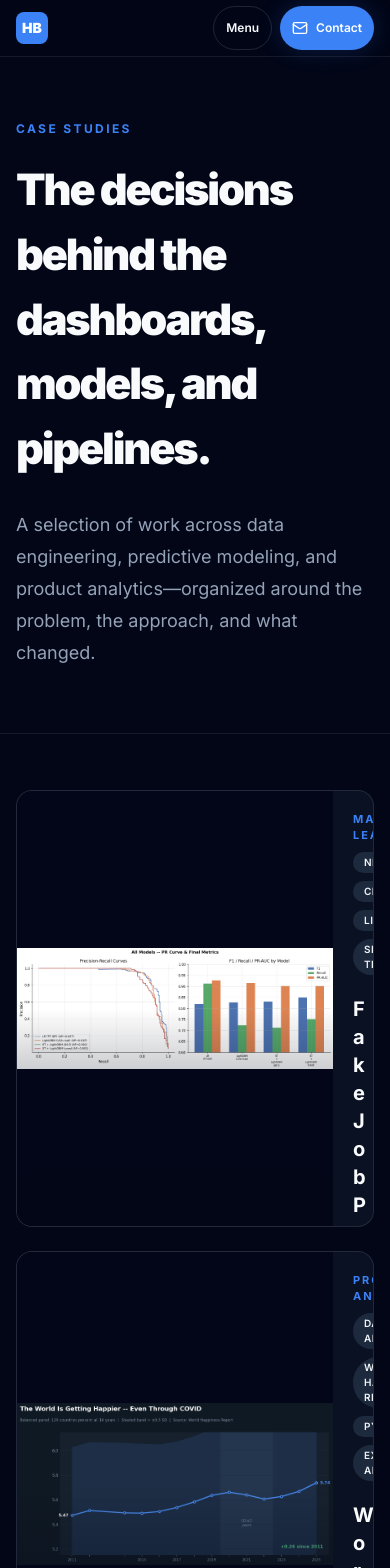
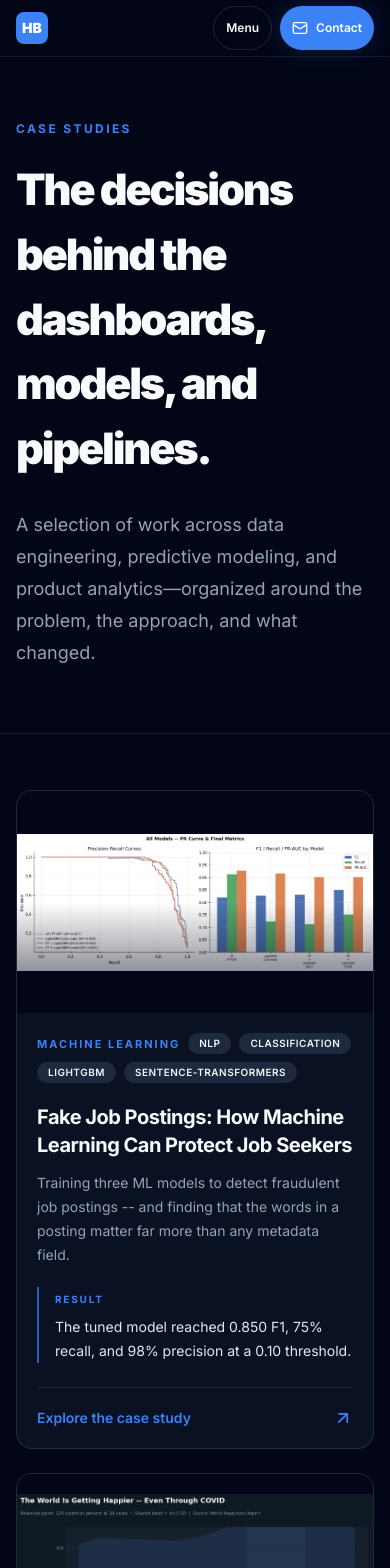
Before and after one commit to hadibudhy/hadibudhy.github.io, a Next.js app: page /projects in a window 390 px wide. Shown: the top 1568 px of the page. Built offline with nearby package versions, Linux system fonts and the light colour scheme.

Commit message:
fix: stack featured cards on narrow screens

```diff
--- a/src/components/ui/ProjectCard.tsx
+++ b/src/components/ui/ProjectCard.tsx
@@ -13,9 +13,9 @@ interface ProjectCardProps {
 export function ProjectCard({ slug, meta, featured = false }: ProjectCardProps) {
   return (
     <Link href={`/projects/${slug}`} className={`group block h-full min-w-0 ${featured ? "lg:col-span-2" : ""}`}>
-      <article className={`relative flex h-full min-w-0 overflow-hidden rounded-2xl border border-white/[0.1] bg-card/70 transition-all duration-300 hover:-translate-y-1 hover:border-primary/50 hover:bg-card hover:shadow-[0_18px_60px_rgba(2,6,23,0.45)] ${featured ? "lg:grid lg:grid-cols-[1.1fr_0.9fr]" : "flex-col"}`}>
+      <article className={`relative flex h-full min-w-0 flex-col overflow-hidden rounded-2xl border border-white/[0.1] bg-card/70 transition-all duration-300 hover:-translate-y-1 hover:border-primary/50 hover:bg-card hover:shadow-[0_18px_60px_rgba(2,6,23,0.45)] ${featured ? "lg:grid lg:grid-cols-[1.1fr_0.9fr]" : ""}`}>
         {meta.teaser && (
-          <div className={`relative overflow-hidden bg-slate-950 ${featured ? "aspect-[16/10] lg:aspect-auto lg:min-h-full" : "aspect-[16/9]"}`}>
+          <div className={`relative w-full overflow-hidden bg-slate-950 ${featured ? "aspect-[16/10] lg:aspect-auto lg:min-h-full" : "aspect-[16/9]"}`}>
             <Image
               src={meta.teaser}
               alt=""
@@ -27,7 +27,7 @@ export function ProjectCard({ slug, meta, featured = false }: ProjectCardProps)
             <div className="absolute inset-0 bg-gradient-to-t from-slate-950/70 via-transparent to-transparent" />
           </div>
         )}
-        <div className="flex min-w-0 flex-1 flex-col justify-between p-5 sm:p-6 lg:p-7">
+        <div className="flex min-w-0 w-full flex-1 flex-col justify-between p-5 sm:p-6 lg:p-7">
           <div>
             <div className="mb-5 flex flex-wrap items-center gap-2">
               {meta.categories.slice(0, 1).map((category) => (
```
